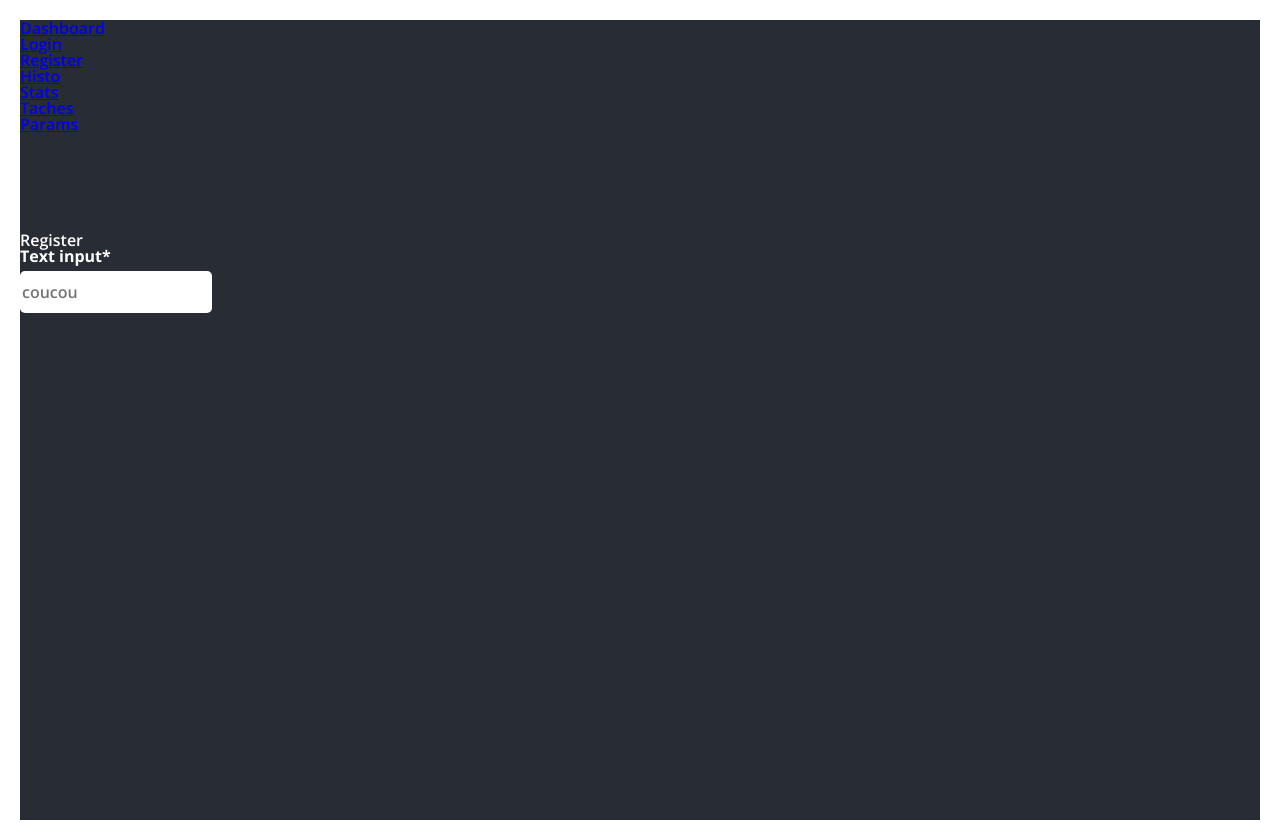
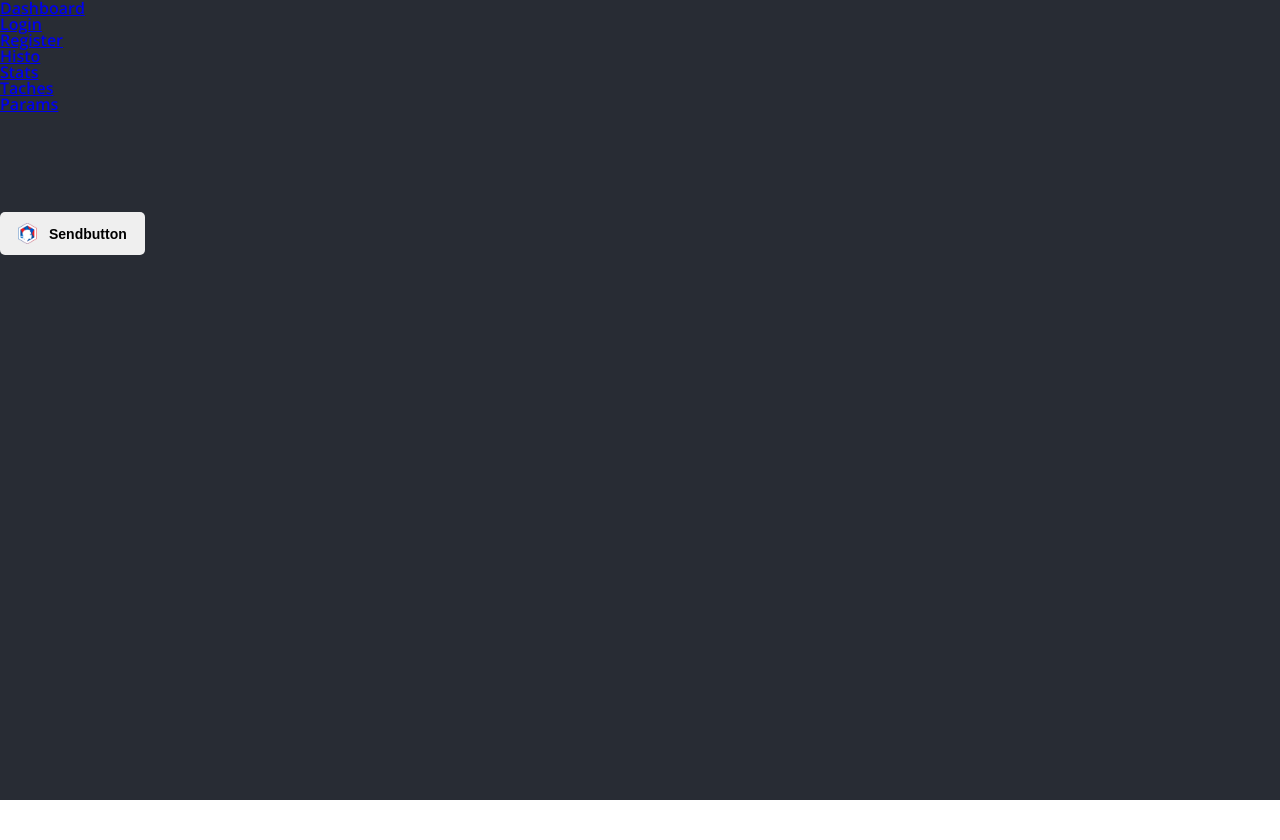
Before and after one commit to ETombuyses/agora, a React (Create React App) app: page /register in a window 1280 px wide. After the commit the page ends 800 px from the top, so only its background shows below. Built offline with nearby package versions, Linux system fonts and the light colour scheme.

Commit message:
[button input] button and imput with styled-components + propTypes

```diff
--- /dev/null
+++ b/src/components/atoms/FormButton.jsx
@@ -0,0 +1,54 @@
+import React from 'react'
+import styled from 'styled-components'
+import PropTypes from 'prop-types'
+
+
+export default function Button(props) {
+  const Icon = props.icon
+  return (
+    <FormButton size={props.size} type={props.isFormButton ? 'submit' : 'button'} withIcon={props.withIcon}>
+      <ButtonInside>
+        { props.icon && <Icon/>}<Text icon={props.icon}>Sendbutton</Text>
+      </ButtonInside>
+    </FormButton>
+  )
+}
+
+/* -----------------------------------------------------PropTypes------------------------------------------------ */
+
+Button.propTypes = {
+  isFormButton: PropTypes.bool,
+  size: PropTypes.string,
+  icon: PropTypes.elementType
+}
+
+Button.defaultProps = {
+  isFormButton: false,
+  size: ''
+}
+
+
+/* -----------------------------------------------------STYLE------------------------------------------------ */
+
+const FormButton = styled.button`
+padding: ${props => props.size === 'tiny' ? '14px 41px' : '11px 18px'};
+background: ${props => props.size === 'tiny' ? props.theme.white : props.theme.green};
+border-radius: 5px;
+border: none;
+outline: none;
+color: ${props => props.size === 'tiny' ? props.theme.black : props.theme.white};
+font-size: ${props => props.size === 'tiny' ? '10px' : '14px'};
+font-weight: bold;
+display: inline-block;
+`
+
+const ButtonInside = styled.div`
+display: flex;
+justify-content: center;
+align-items: center;
+`
+
+// issue with margin
+const Text = styled.p`
+margin-left: ${props => props.icon ? '12px' : '0px'}
+`
--- a/src/components/atoms/InputText.jsx
+++ b/src/components/atoms/InputText.jsx
@@ -1,19 +1,23 @@
 import React from 'react'
 import styled from 'styled-components'
 import PropTypes from 'prop-types'
+import { ReactComponent as HelpIcon } from '../../assets/icons/help-icon.svg'
 
 
 
 export default function InputText (props) {
   return (
     <InputWrapper>
-      <Label>{props.label}{props.required && <Asterisk>*</Asterisk>}</Label>
+      <LabelWrapper>
+        <Label>{props.label}{props.required && <Asterisk>*</Asterisk>}</Label> {props.hint && <HelpIcon/>}
+      </LabelWrapper>
       <Input type={props.type} placeholder={props.placeholder}></Input>
     </InputWrapper>
   )
 }
 
-// type
+
+/* -----------------------------------------------------PropTypes------------------------------------------------ */
 
 InputText.propTypes = {
   type: PropTypes.string,
@@ -21,14 +25,38 @@ InputText.propTypes = {
 }
 
 
-// SCSS
+
+/* -----------------------------------------------------STYLE------------------------------------------------ */
 
 const InputWrapper = styled.div`
+  display: inline-flex;
+  flex-direction: column;
+
+  svg {
+    position: absolute;
+    top: 2px;
+    margin-left: 8px;
+    fill: ${props => props.theme.grey};
+    width: 16px;
+    height: 16px;
+
+    path {
+      fill: ${props => props.theme.white}
+    }
+  }
 `
+const LabelWrapper = styled.div`
+position: relative;
+display: inline-block;
+`
+
 const Label = styled.p`
   font-size: 16px;
   font-weight: bold;
   margin-bottom: 7px;
+  display: inline-block;
+  line-height: 130%;
+  max-width: calc(100% - 16px - 8px);
 `
 
 const Asterisk = styled.span`
@@ -40,4 +68,5 @@ border: none;
   background: ${props => props.theme.white};
   border-radius: 5px;
   line-height: 40px;
+  /* width: 100%; */
 `
--- a/src/routes/Register.jsx
+++ b/src/routes/Register.jsx
@@ -1,11 +1,13 @@
 import React from 'react'
 import Input from '../components/atoms/InputText'
+import FormButton from '../components/atoms/FormButton'
+import { ReactComponent as Icon } from '../assets/icons/gouv.svg'
 
 export default function Home() {
   return (
     <div>
-      <p>Register</p>
-      <Input label="Text input" type="text" placeholder="coucou" required={true}></Input>
+      {/* <Input label="Text input" hint={true} type="text" placeholder="coucou" required={true}></Input> */}
+      <FormButton size={''} icon={Icon} isFormButton={true}></FormButton>
     </div>
   )
 }
--- a/src/scss/config/colors.scss
+++ b/src/scss/config/colors.scss
@@ -2,3 +2,4 @@ $black: #2E2E2E;
 $white: #FFFFFF;
 $green: #54E173;
 $red: #ED4E4E;
+$grey: #9B9B9B;
--- a/src/scss/config/mixins.scss
+++ b/src/scss/config/mixins.scss
@@ -19,9 +19,9 @@ $base-size: 16;
 }
 
 // how to use it
-body {
-  margin: size(20);
-}
+// body {
+//   margin: size(20);
+// }
 
 
 /* -------------------------------breakpoints ------------------------------*/
```
Also changed, not shown: src/assets/icons/gouv.svg (added), src/assets/icons/help-icon.svg (added). Lines whose indentation alone changed are shown as unchanged.
